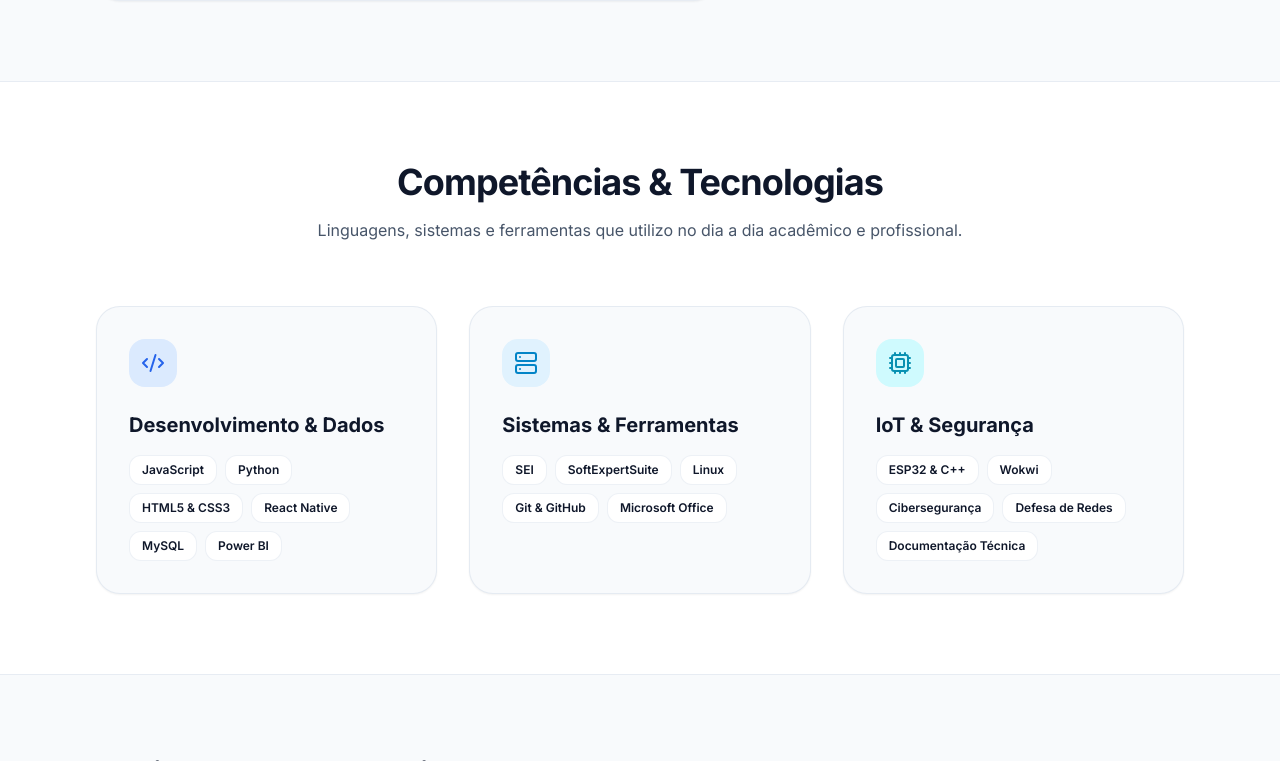
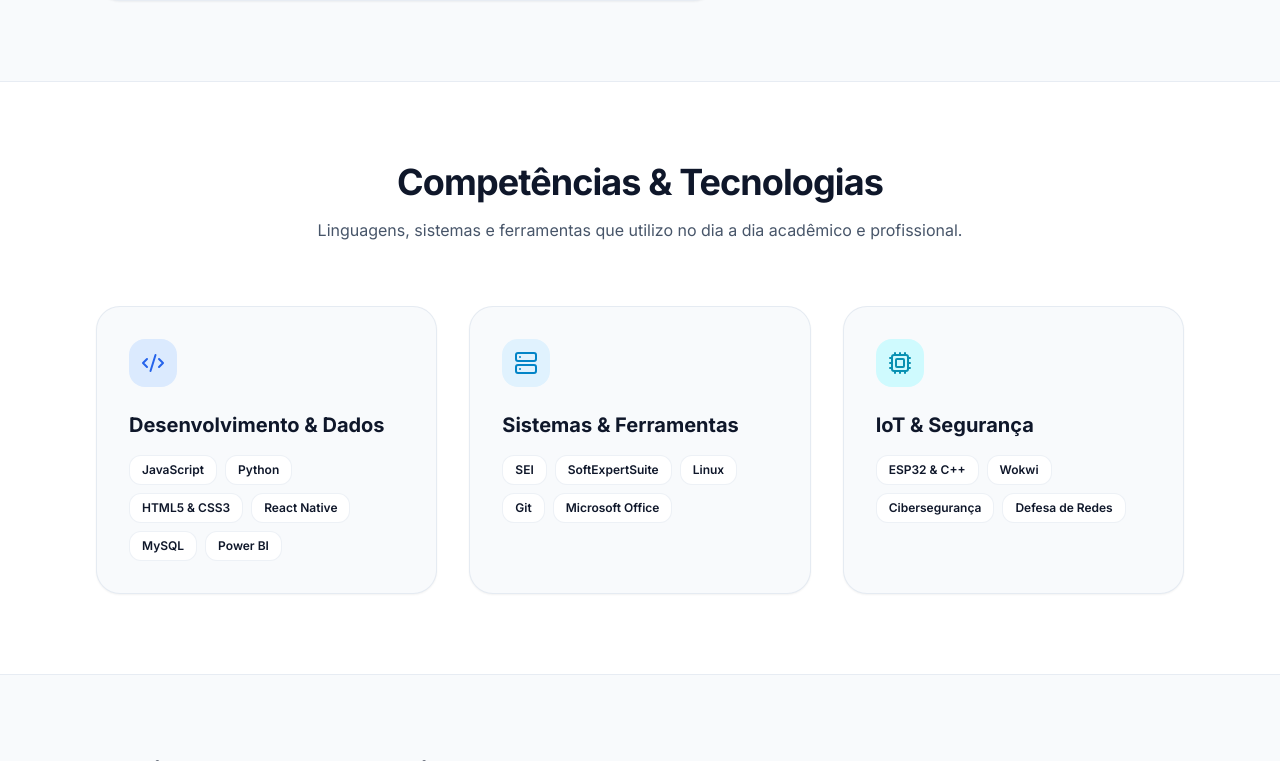
Before and after one commit to carvalh0-samuel/Portfolio, a plain HTML site: page index.html in a window 1280 px wide. Shown: the part 1968-2729 px from the top of the page. Drawn offline with nearby package versions, Linux system fonts and the light colour scheme.

Commit message:
Update personal information and skills in index.html

```diff
--- a/index.html
+++ b/index.html
@@ -107,7 +107,7 @@
                         </h1>
 
                         <p class="text-lg sm:text-xl text-slate-600 dark:text-slate-400 max-w-2xl mx-auto mb-8 leading-relaxed">
-                            Olá! Eu sou <strong>Samuel Marinho de o</strong>, estudante de Ciência da Computação e estagiário de TI no CAU/BR, com foco em suporte a sistemas corporativos, desenvolvimento web/mobile e soluções IoT.
+                            Olá! Eu sou <strong>Samuel Marinho de Carvalho</strong>, estudante de Ciência da Computação e estagiário de TI no CAU/BR, com foco em suporte a sistemas corporativos, desenvolvimento web/mobile e soluções IoT.
                         </p>
 
                         <div class="flex flex-col sm:flex-row items-center justify-center gap-4">
@@ -295,7 +295,7 @@
                             <span class="px-3 py-1.5 rounded-xl bg-white dark:bg-slate-800 border border-slate-200/60 dark:border-slate-700 text-xs font-semibold">SEI</span>
                             <span class="px-3 py-1.5 rounded-xl bg-white dark:bg-slate-800 border border-slate-200/60 dark:border-slate-700 text-xs font-semibold">SoftExpertSuite</span>
                             <span class="px-3 py-1.5 rounded-xl bg-white dark:bg-slate-800 border border-slate-200/60 dark:border-slate-700 text-xs font-semibold">Linux</span>
-                            <span class="px-3 py-1.5 rounded-xl bg-white dark:bg-slate-800 border border-slate-200/60 dark:border-slate-700 text-xs font-semibold">Git & GitHub</span>
+                            <span class="px-3 py-1.5 rounded-xl bg-white dark:bg-slate-800 border border-slate-200/60 dark:border-slate-700 text-xs font-semibold">Git</span>
                             <span class="px-3 py-1.5 rounded-xl bg-white dark:bg-slate-800 border border-slate-200/60 dark:border-slate-700 text-xs font-semibold">Microsoft Office</span>
                         </div>
                     </div>
@@ -311,7 +311,6 @@
                             <span class="px-3 py-1.5 rounded-xl bg-white dark:bg-slate-800 border border-slate-200/60 dark:border-slate-700 text-xs font-semibold">Wokwi</span>
                             <span class="px-3 py-1.5 rounded-xl bg-white dark:bg-slate-800 border border-slate-200/60 dark:border-slate-700 text-xs font-semibold">Cibersegurança</span>
                             <span class="px-3 py-1.5 rounded-xl bg-white dark:bg-slate-800 border border-slate-200/60 dark:border-slate-700 text-xs font-semibold">Defesa de Redes</span>
-                            <span class="px-3 py-1.5 rounded-xl bg-white dark:bg-slate-800 border border-slate-200/60 dark:border-slate-700 text-xs font-semibold">Documentação Técnica</span>
                         </div>
                     </div>
                 </div>
```
